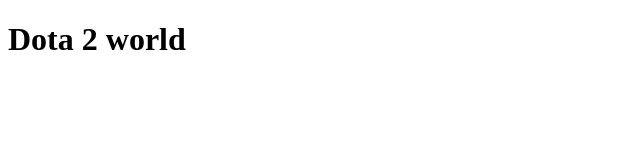
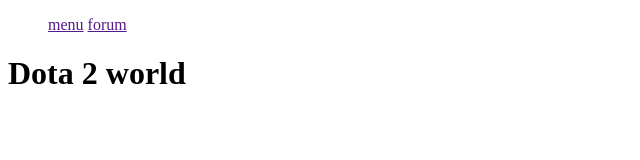
Before and after one commit to dota2-world/dota2-world.github.io, a plain HTML site: page index.html in a window 1280 px wide. Shown: the whole page, without its empty margins (0-640 px from the left). Drawn offline with nearby package versions, Linux system fonts and the light colour scheme.

Commit message:
add styles

```diff
--- /dev/null
+++ b/css/style.css
@@ -0,0 +1 @@
+.menu li{display: inline-block;}
--- a/index.html
+++ b/index.html
@@ -4,10 +4,21 @@
 	<meta charset="UTF-8">
 	<title>Dota2</title>
 	<meta name="viewport" content="width=device-width, initial-scale=1.0, user-scalable=no, minimum-scale=1.0, maximum-scale=1.0">
-	<link rel="stylesheet" type="text/css" href="style.css">
+	<link rel="stylesheet" type="text/css" href="css/style.css">
 
 </head>
 <body>
+	<header>
+		<ul class="menu">
+			<li>
+				<a href="">menu</a>
+			</li>
+
+			<li>
+				<a href="">forum</a>
+			</li>
+		</ul>
+	</header>
 	<h1>Dota 2 world</h1>
 	<script src="js/bootstrap.min.js"></script>
 </body>
```
